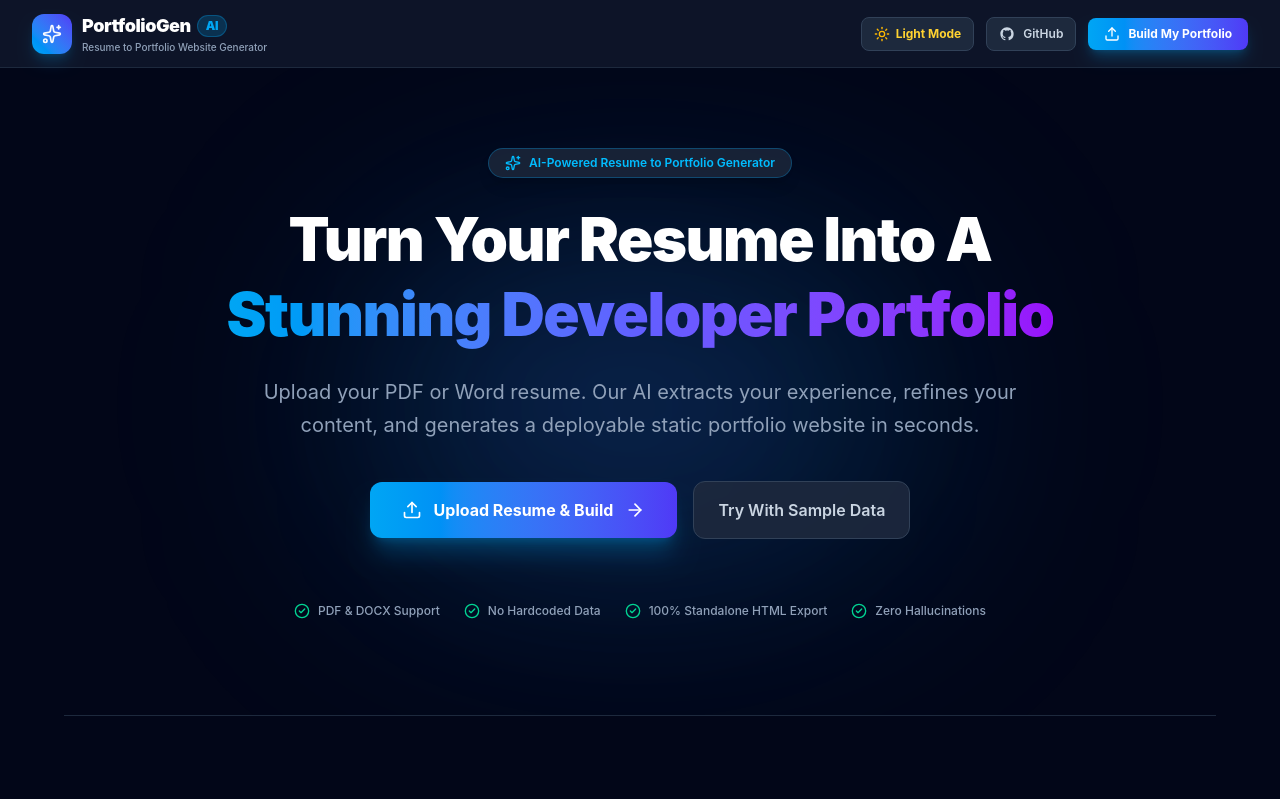
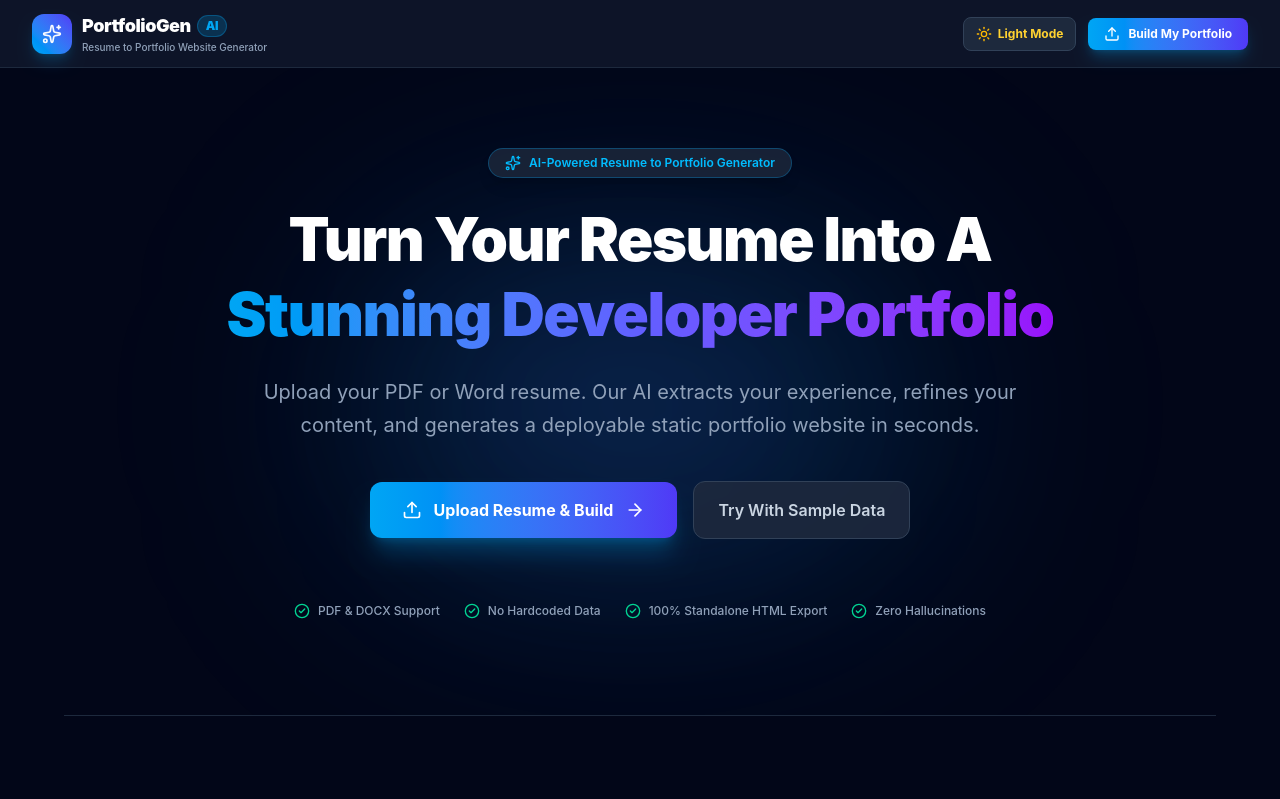
Before and after one commit to Tamanpreet84/portfoliogen-ai, a React app in the folder frontend/: page / in a window 1280 px wide. Shown: the top 799 px of the page. Built offline with nearby package versions, Linux system fonts and the light colour scheme; the HTML template or start-up script is replaced by a standard one.

Commit message:
style: remove GitHub button from top navigation header

```diff
--- a/frontend/src/components/layout/Navbar.jsx
+++ b/frontend/src/components/layout/Navbar.jsx
@@ -1,7 +1,6 @@
 import React from 'react';
 import { usePortfolio } from '../../context/PortfolioContext';
 import { Sparkles, Upload, Edit3, Layout, Download, Sun, Moon } from 'lucide-react';
-import { Github } from '../common/SocialIcons';
 
 export const Navbar = () => {
   const { currentStep, setCurrentStep, toastMessage, appTheme, toggleAppTheme } = usePortfolio();
@@ -87,20 +86,6 @@ export const Navbar = () => {
             )}
           </button>
 
-          <a
-            href="https://github.com/Tamanpreet84/portfoliogen-ai"
-            target="_blank"
-            rel="noopener noreferrer"
-            className={`flex items-center gap-2 text-xs font-semibold px-3 py-2 rounded-lg border transition ${
-              appTheme === 'dark'
-                ? 'bg-slate-800 hover:bg-slate-700 text-slate-300 hover:text-white border-slate-700'
-                : 'bg-slate-100 hover:bg-slate-200 text-slate-700 border-slate-300'
-            }`}
-          >
-            <Github className="w-4 h-4" />
-            <span className="hidden lg:inline">GitHub</span>
-          </a>
-
           {currentStep === 'landing' ? (
             <button
               onClick={() => setCurrentStep('upload')}
```
